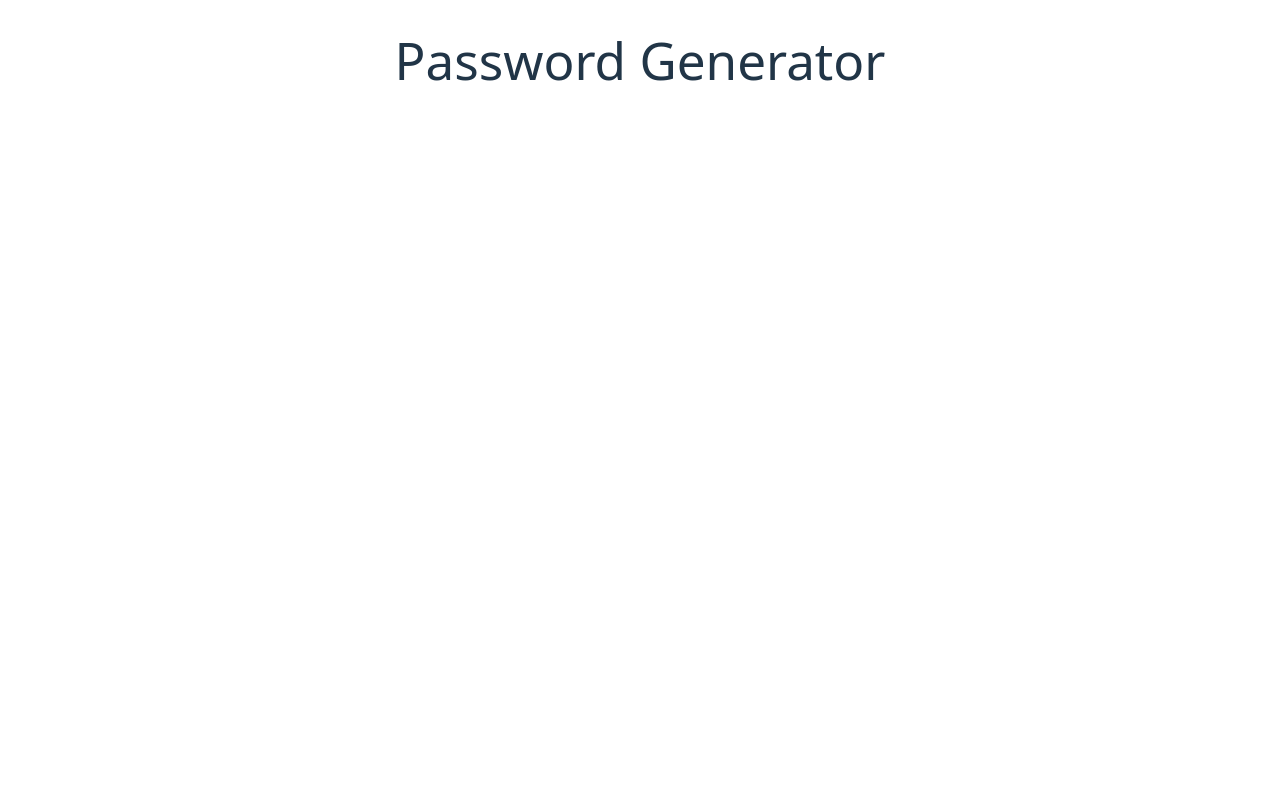
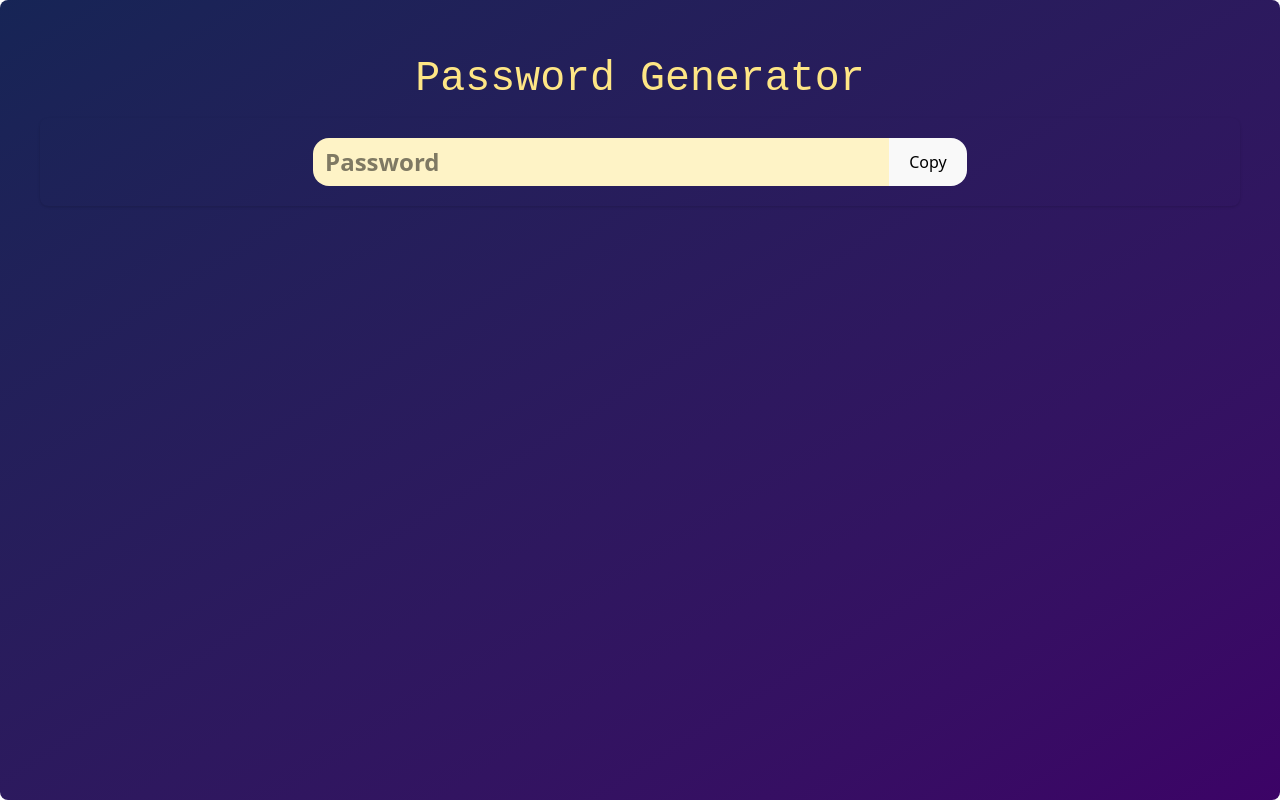
Before and after one commit to ritujha19/password-generator, a React (Vite) app: page / in a window 1280 px wide. Built offline with nearby package versions, Linux system fonts and the light colour scheme.

Commit message:
adding changes

```diff
--- a/eslint.config.js
+++ b/eslint.config.js
@@ -23,7 +23,7 @@ export default defineConfig([
       },
     },
     rules: {
-      'no-unused-vars': ['error', { varsIgnorePattern: '^[A-Z_]' }],
+      'no-unused-vars': 'off',
     },
   },
 ])
--- a/src/App.jsx
+++ b/src/App.jsx
@@ -1,5 +1,4 @@
 import { useState, useCallback } from "react";
-import "./App.css";
 
 function App() {
   const [length, setLength] = useState(8);
@@ -23,8 +22,22 @@ function App() {
 
   return (
     <>
-      <h1 className="text-4xl ">Password Generator</h1>
+      <div className=" w-full h-screen p-10 text-center bg-gradient-to-br from-blue-950 to-purple-950  rounded-lg">
+        <h1 className="text-4xl px-4 py-4 text-amber-200">
+          Password Generator
+        </h1>
+        <div className="flex shadow rounded-lg overflow-hidden mb-4 items-center justify-center">
+          <input
+            type="text"
+            value={password}
+            className="w-xl h-12 text-black bg-amber-100 my-5 rounded-l-2xl p-3 text-2xl font-semibold"
+            placeholder="Password"
+            readOnly
+          />
+          <button className="h-12 bg-purple-200 text-black rounded-r-2xl">Copy</button>
+        </div>
 
+      </div>
     </>
   );
 }
--- a/src/index.css
+++ b/src/index.css
@@ -26,7 +26,6 @@ a:hover {
 
 body {
   margin: 0;
-  display: flex;
   min-width: 320px;
   min-height: 100vh;
 }
@@ -34,16 +33,16 @@ body {
 h1 {
   font-size: 3.2em;
   line-height: 1.1;
+  font-family: monospace;
 }
 
 button {
-  border-radius: 8px;
+
   border: 1px solid transparent;
   padding: 0.6em 1.2em;
   font-size: 1em;
   font-weight: 500;
   font-family: inherit;
-  background-color: #1a1a1a;
   cursor: pointer;
   transition: border-color 0.25s;
 }
```
